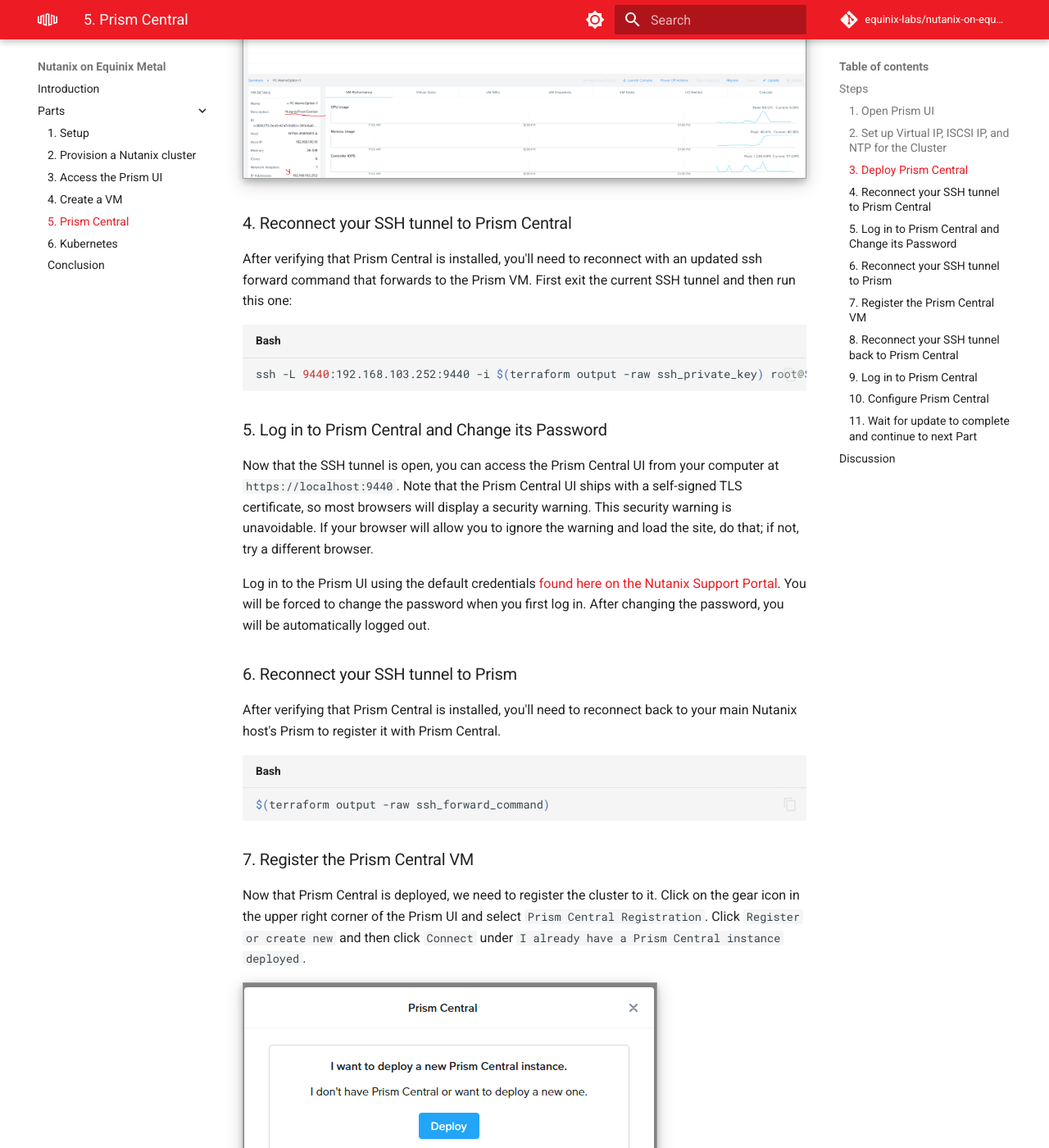
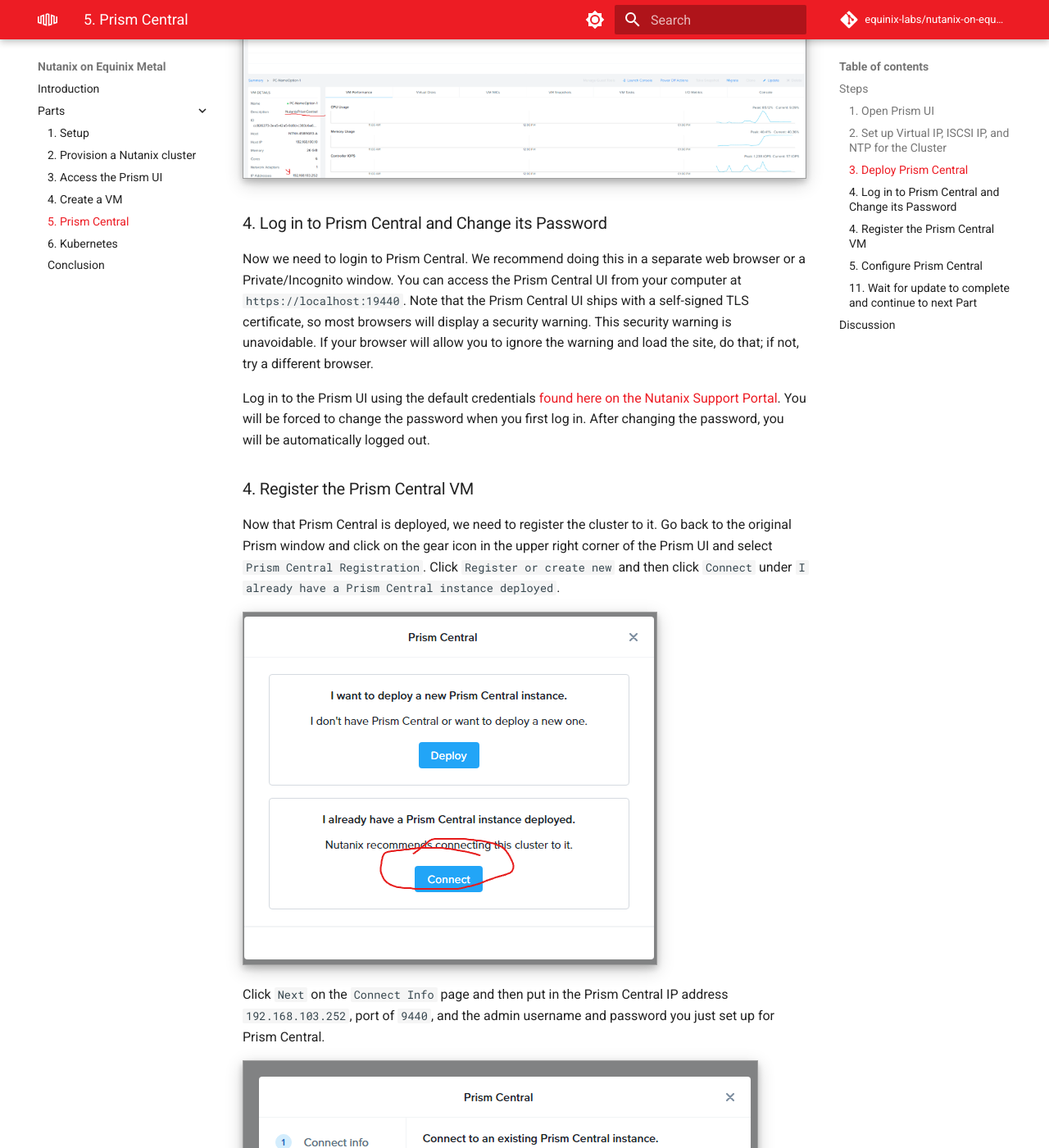
Before and after one commit to equinix-labs/equinix-labs-metal-nutanix-cluster, an MkDocs documentation site: the page built from docs/parts/5-prism_central.md, in a window 1280 px wide and 1400 px high, scrolled down 5982 px. Shown: the whole window at 82% size. Built offline with MkDocs 1.6.1 and Material for MkDocs 9.7.7, drawn with Linux system fonts in a browser that asks for light colours; comment, search, counter and statistics services are not loaded; some of the changed text lies outside the part shown.

Commit message:
fix: use separte window for prism central
Signed-off-by: Chris Privitere <23177737+cprivitere@users.noreply.github.com>

````diff
--- a/docs/parts/5-prism_central.md
+++ b/docs/parts/5-prism_central.md
@@ -54,31 +54,15 @@
 
 ![Prism Central VM Tab](../images/prism-central-vm-tab.png)
 
-### 4. Reconnect your SSH tunnel to Prism Central
+### 4. Log in to Prism Central and Change its Password
 
-After verifying that Prism Central is installed, you'll need to reconnect with an updated ssh forward command that forwards to the Prism VM. First exit the current SSH tunnel and then run this one:
-
-```sh
-ssh -L 9440:192.168.103.252:9440 -i $(terraform output -raw ssh_private_key) root@$(terraform output -raw bastion_public_ip)
-```
-
-### 5. Log in to Prism Central and Change its Password
-
-Now that the SSH tunnel is open, you can access the Prism Central UI from your computer at `https://localhost:9440`. Note that the Prism Central UI ships with a self-signed TLS certificate, so most browsers will display a security warning. This security warning is unavoidable. If your browser will allow you to ignore the warning and load the site, do that; if not, try a different browser.
+Now we need to login to Prism Central. We recommend doing this in a separate web browser or a Private/Incognito window. You can access the Prism Central UI from your computer at `https://localhost:19440`. Note that the Prism Central UI ships with a self-signed TLS certificate, so most browsers will display a security warning. This security warning is unavoidable. If your browser will allow you to ignore the warning and load the site, do that; if not, try a different browser.
 
 Log in to the Prism UI using the default credentials [found here on the Nutanix Support Portal](https://portal.nutanix.com/page/documents/details?targetId=AHV-Admin-Guide-v6_7:app-admin-cvm-access-c.html). You will be forced to change the password when you first log in. After changing the password, you will be automatically logged out.
 
-### 6. Reconnect your SSH tunnel to Prism
+### 4. Register the Prism Central VM
 
-After verifying that Prism Central is installed, you'll need to reconnect back to your main Nutanix host's Prism to register it with Prism Central.
-
-```sh
-$(terraform output -raw ssh_forward_command)
-```
-
-### 7. Register the Prism Central VM
-
-Now that Prism Central is deployed, we need to register the cluster to it. Click on the gear icon in the upper right corner of the Prism UI and select `Prism Central Registration`. Click `Register or create new` and then click `Connect` under `I already have a Prism Central instance deployed`.
+Now that Prism Central is deployed, we need to register the cluster to it. Go back to the original Prism window and click on the gear icon in the upper right corner of the Prism UI and select `Prism Central Registration`. Click `Register or create new` and then click `Connect` under `I already have a Prism Central instance deployed`.
 
 ![Prism Central Registration](../images/prism-central-registration.png)
 
@@ -90,23 +74,9 @@
 
 ![Prism Central Connected](../images/prism-central-connected.png)
 
-### 8. Reconnect your SSH tunnel back to Prism Central
+### 5. Configure Prism Central
 
-Now we can go back to Prism Central and stay there. Exit the current SSH tunnel and then run this one:
-
-```sh
-ssh -L 9440:192.168.103.252:9440 -i $(terraform output -raw ssh_private_key) root@$(terraform output -raw bastion_public_ip)
-```
-
-### 9. Log in to Prism Central
-
-Now that the SSH tunnel is open, you can access the Prism Central UI from your computer at `https://localhost:9440`. Note that the Prism Central UI ships with a self-signed TLS certificate, so most browsers will display a security warning. This security warning is unavoidable. If your browser will allow you to ignore the warning and load the site, do that; if not, try a different browser.
-
-Log in to the Prism UI using the default credentials [found here on the Nutanix Support Portal](https://portal.nutanix.com/page/documents/details?targetId=AHV-Admin-Guide-v6_7:app-admin-cvm-access-c.html). You will be forced to change the password when you first log in. After changing the password, you will be automatically logged out.
-
-### 10. Configure Prism Central
-
-Let's start setting up some basic settings in Prism Central. Start by clicking the gear icon in the upper right corner of the Prism Central UI and selecting `Name Servers` from the settings menu on the left. Then add some public DNS servers to the list, we'll use `1.1.1.1` and `8.8.8.8`.
+Let's start setting up some basic settings in Prism Central. So let's go back to the Prism Central window. Start by clicking the gear icon in the upper right corner of the Prism Central UI and selecting `Name Servers` from the settings menu on the left. Then add some public DNS servers to the list, we'll use `1.1.1.1` and `8.8.8.8`.
 
 ![Name Servers](../images/name-servers.png)
 
````
